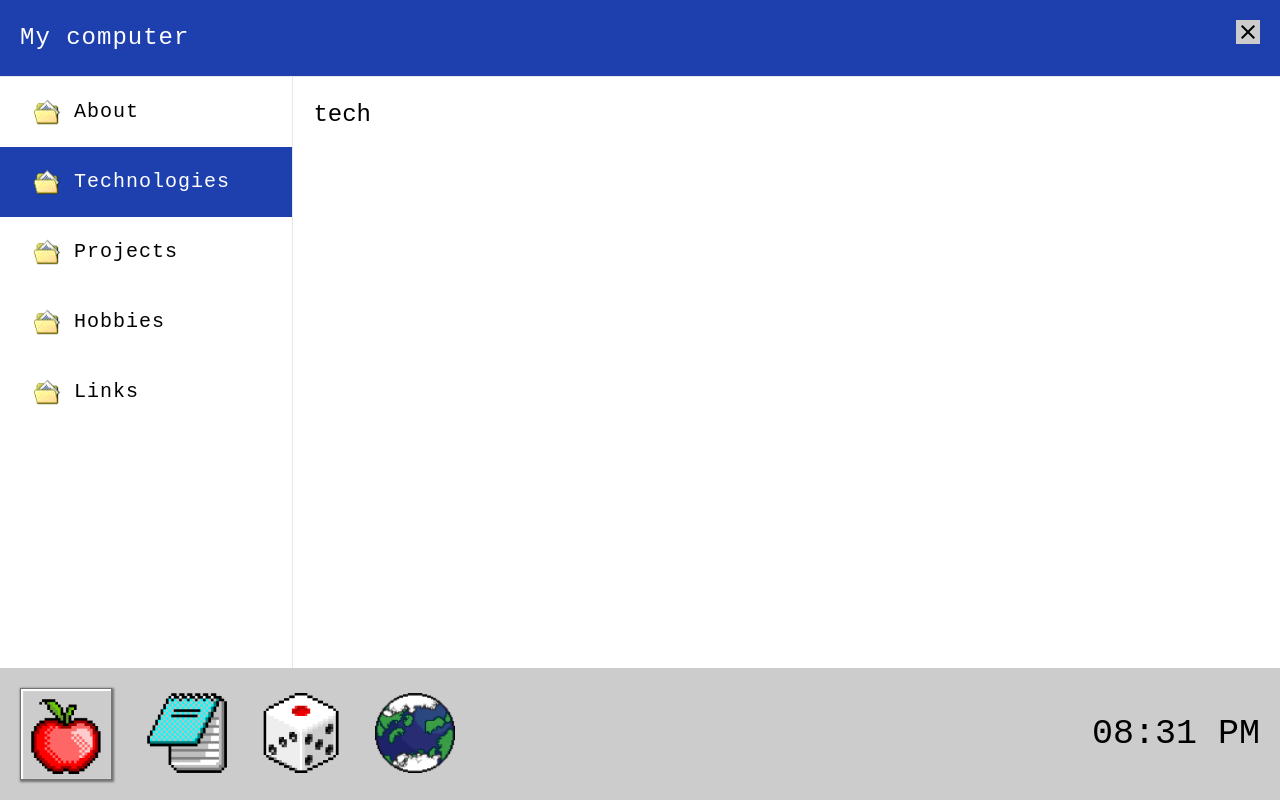
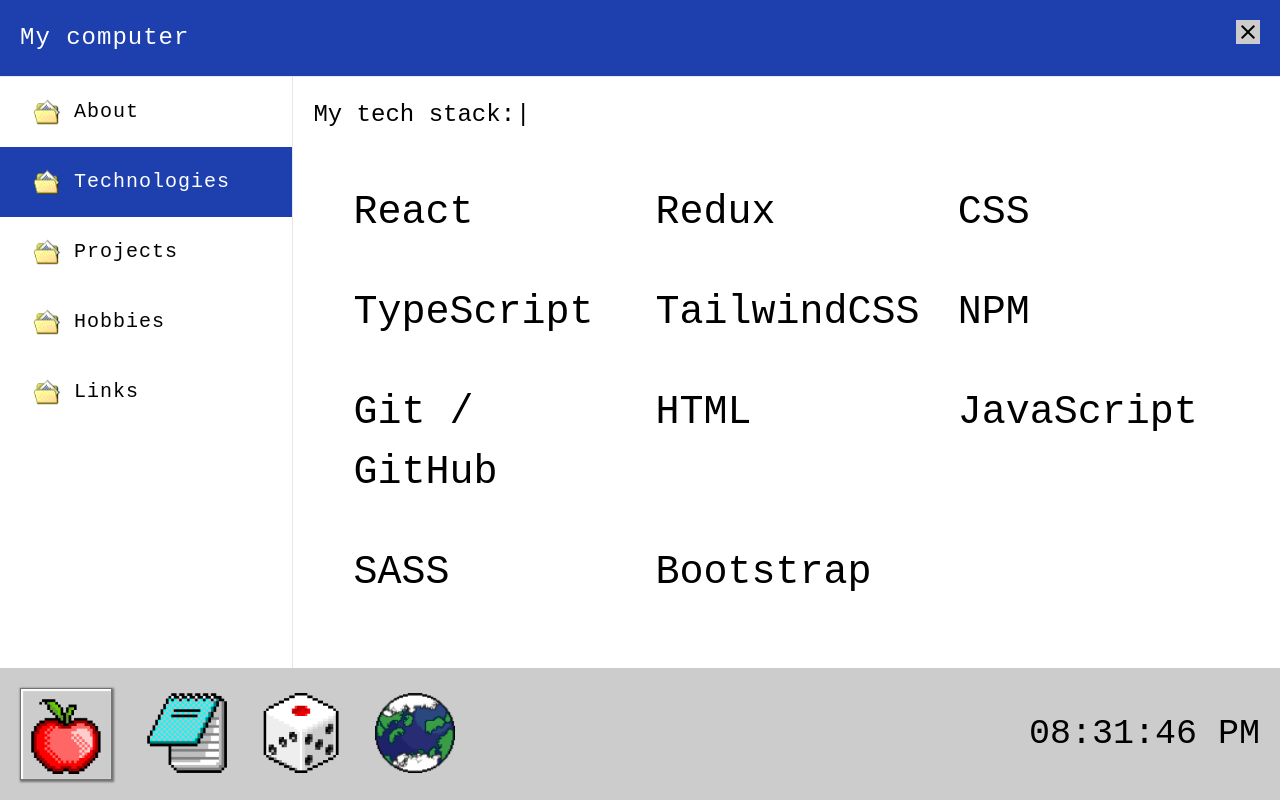
Before and after one commit to YanaKarpliuk/welcome-user-website, a React (Create React App) app: page /#/my-computer/tech in a window 1280 px wide. Built offline with nearby package versions, Linux system fonts and the light colour scheme.

Commit message:
completed technologies section

```diff
--- a/package.json
+++ b/package.json
@@ -15,11 +15,9 @@
     "lodash.throttle": "^4.1.1",
     "react": "^18.2.0",
     "react-dom": "^18.2.0",
-    "react-image-follow": "^1.2.2",
     "react-player": "^2.11.0",
     "react-router-dom": "^6.6.1",
     "react-scripts": "5.0.1",
-    "react-typewriter-effect": "^1.1.0",
     "typescript": "^4.9.4",
     "typewriter-effect": "^2.19.0",
     "web-vitals": "^2.1.4"
--- a/src/components/MyComputer/Technologies.tsx
+++ b/src/components/MyComputer/Technologies.tsx
@@ -1,3 +1,41 @@
+import Typewriter from "typewriter-effect";
+import anime from "animejs";
+import { useEffect } from "react";
+
 export default function Technologies() {
-  return <div>tech</div>
+  useEffect(() => {
+    anime({
+      targets: ".list .el",
+      translateY: 10,
+      delay: anime.stagger(100),
+      loop: true,
+      direction: "alternate",
+    });
+  }, []);
+
+  return (
+    <section>
+      <Typewriter
+        onInit={(typewriter) => {
+          typewriter
+            .changeDelay(10)
+            .typeString("<span>My tech stack:</span>")
+            .start();
+        }}
+      />
+      <ul className="list grid grid-cols-3 gap-10 text-[40px] p-[40px]">
+        <li className="el">React</li>
+        <li className="el">Redux</li>
+        <li className="el">CSS</li>
+        <li className="el">TypeScript</li>
+        <li className="el">TailwindCSS</li>
+        <li className="el">NPM</li>
+        <li className="el">Git / GitHub</li>
+        <li className="el">HTML</li>
+        <li className="el">JavaScript</li>
+        <li className="el">SASS</li>
+        <li className="el">Bootstrap</li>
+      </ul>
+    </section>
+  );
 }
--- a/src/components/Toolbar/Toolbar.tsx
+++ b/src/components/Toolbar/Toolbar.tsx
@@ -10,7 +10,7 @@ export default function Toolbar() {
   const [curTime, setCurTime] = useState(new Date());
 
   useEffect(() => {
-    setInterval(() => setCurTime(new Date()), 10000);
+    setInterval(() => setCurTime(new Date()), 1000);
   }, []);
 
   const [openMenu, setOpenMenu] = useState(false);
@@ -45,6 +45,7 @@ export default function Toolbar() {
             {curTime.toLocaleTimeString("en-US", {
               hour: "2-digit",
               minute: "2-digit",
+              second: "2-digit",
             })}
           </p>
         </div>
```
Also changed, not shown: src/components/MyComputer/About.tsx (+8 -6 lines).
